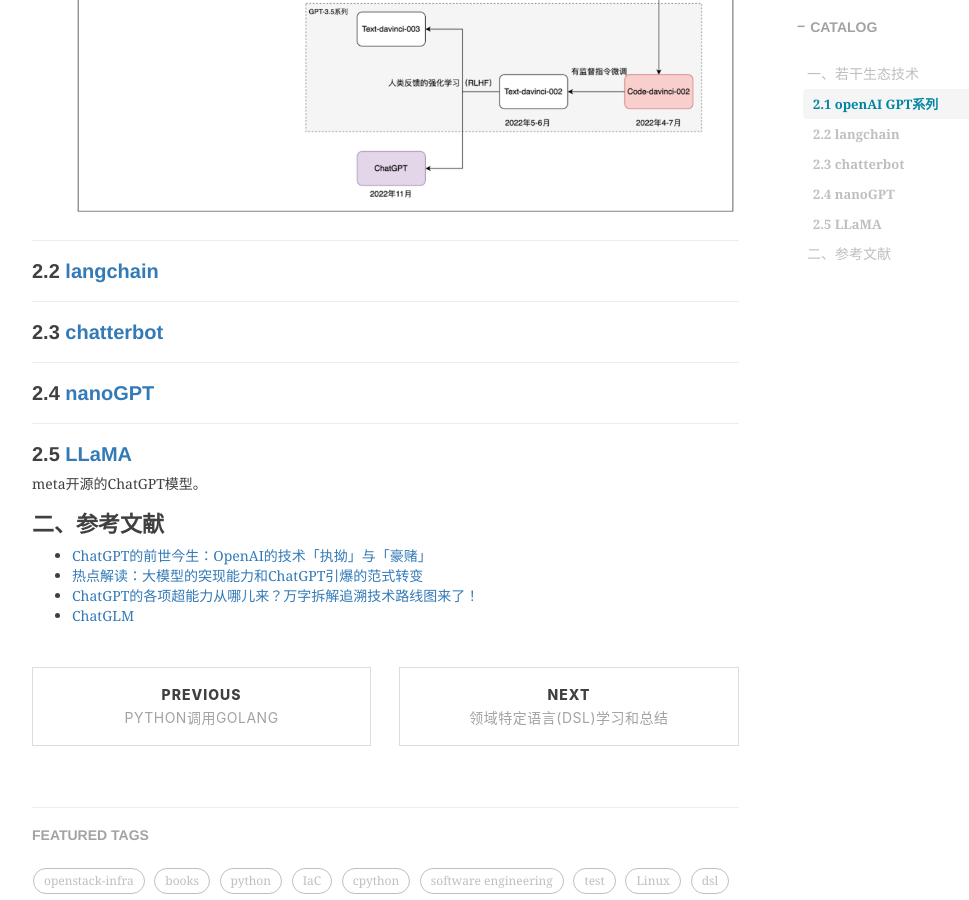
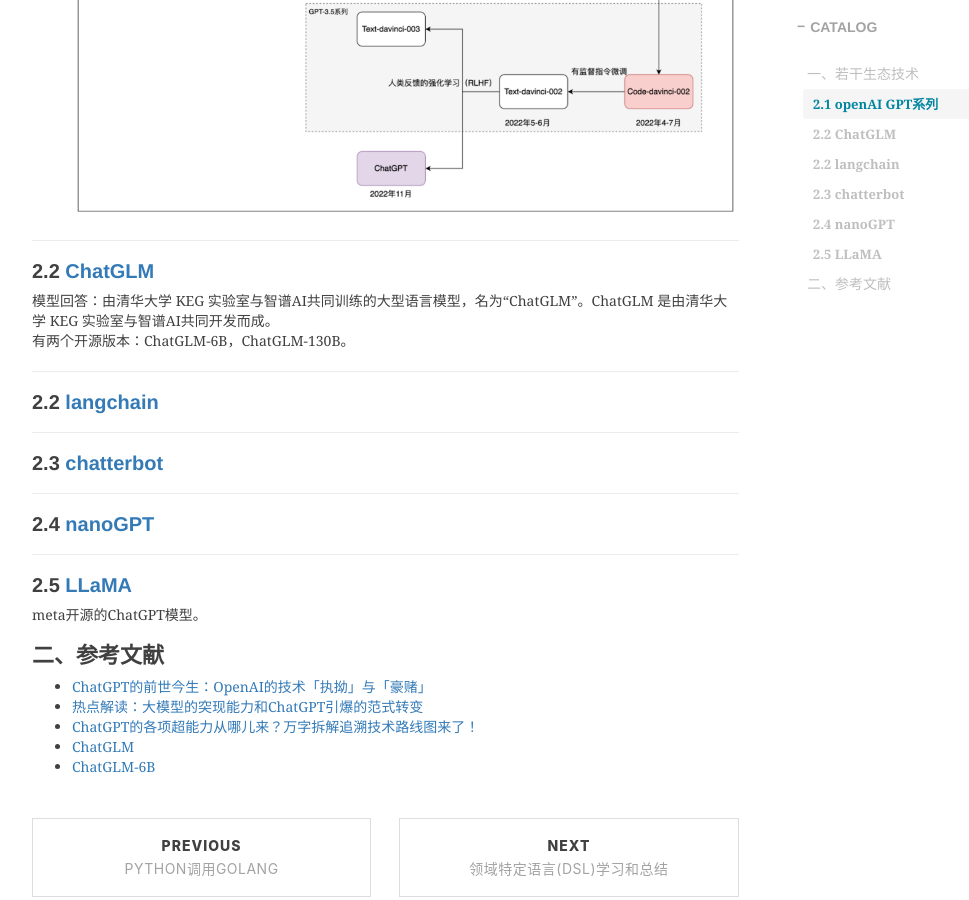
Before and after one commit to shihai1991/shihai1991.github.io, a Jekyll site: the page built from _posts/2023-02-16-openai生态调研.md, in a window 1280 px wide and 900 px high, scrolled down 1319 px. Shown: the whole window, without its empty margins (233-1202 px from the left). Built offline with Jekyll 4.4.1, drawn with Linux system fonts in a browser that asks for light colours; nearby versions of some CDN libraries; comment, search, counter and statistics services are not loaded.

Commit message:
Update 2023-02-16-openai生态调研.md

```diff
--- a/_posts/2023-02-16-openai生态调研.md
+++ b/_posts/2023-02-16-openai生态调研.md
@@ -23,6 +23,10 @@
 - 2022年：OpenAI 发表了 InstructGPT 的论文（Training language models to follow instructions with human feedback），从中我们可以一窥解决「一本正经地胡说八道」和「输出有害的内容」这样问题的方法。**InstructGPT 提出了两个阶段的路径来让 GPT 学习人类给出的「优秀范例」，第一阶段是监督学习，第二阶段是强化学习。**
 ![]({{site.baseurl}}/img/2023/Q2/20230410-GPT.jpg)
 
+## 2.2 [ChatGLM](https://chatglm.cn/blog)
+模型回答：由清华大学 KEG 实验室与智谱AI共同训练的大型语言模型，名为“ChatGLM”。ChatGLM 是由清华大学 KEG 实验室与智谱AI共同开发而成。
+有两个开源版本：ChatGLM-6B，ChatGLM-130B。
+
 ## 2.2 [langchain](https://langchain.readthedocs.io/en/latest/)
 
 ## 2.3 [chatterbot](https://chatterbot.readthedocs.io/)
@@ -37,3 +41,4 @@
 - [热点解读：大模型的突现能力和ChatGPT引爆的范式转变](https://mp.weixin.qq.com/s?__biz=MzA3MzI4MjgzMw==&mid=2650864784&idx=3&sn=fb8ad092ad32623af7ea822652cd14cc&chksm=84e538eeb392b1f8ff40fa10dc2c84b56904fed261ff15f97f36a1023f887807af62ea39bde7&scene=21#wechat_redirect)
 - [ChatGPT的各项超能力从哪儿来？万字拆解追溯技术路线图来了！](https://mp.weixin.qq.com/s?__biz=MzA3MzI4MjgzMw==&mid=2650864144&idx=4&sn=1270624988d70f44d4059af7ac4ae4e0&chksm=84e53e6eb392b7785418e8257952284cfe6dd801d84404958fb917c461da792039626e172c31&scene=21#wechat_redirect)
 - [ChatGLM](https://chatglm.cn/blog)
+- [ChatGLM-6B](https://github.com/THUDM/ChatGLM-6B)
```
